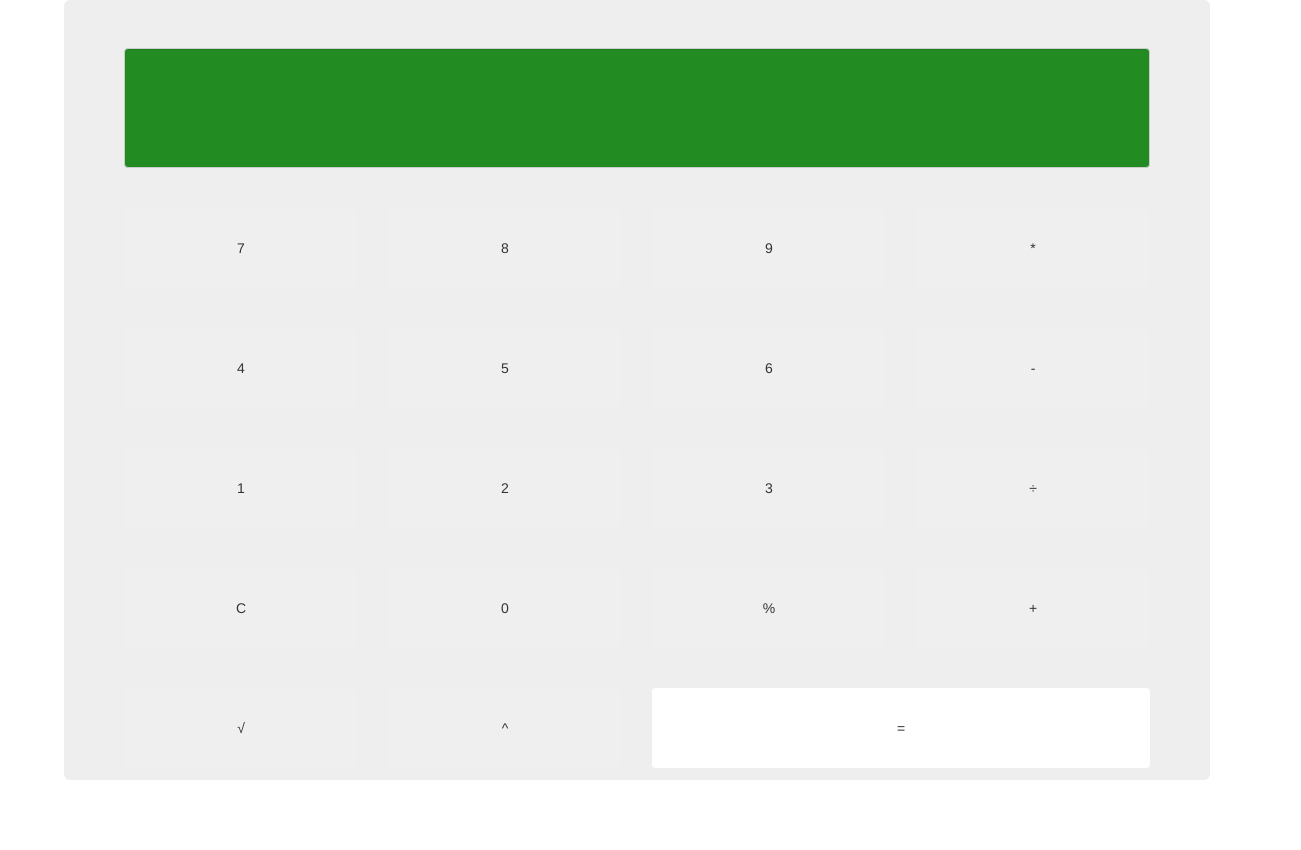
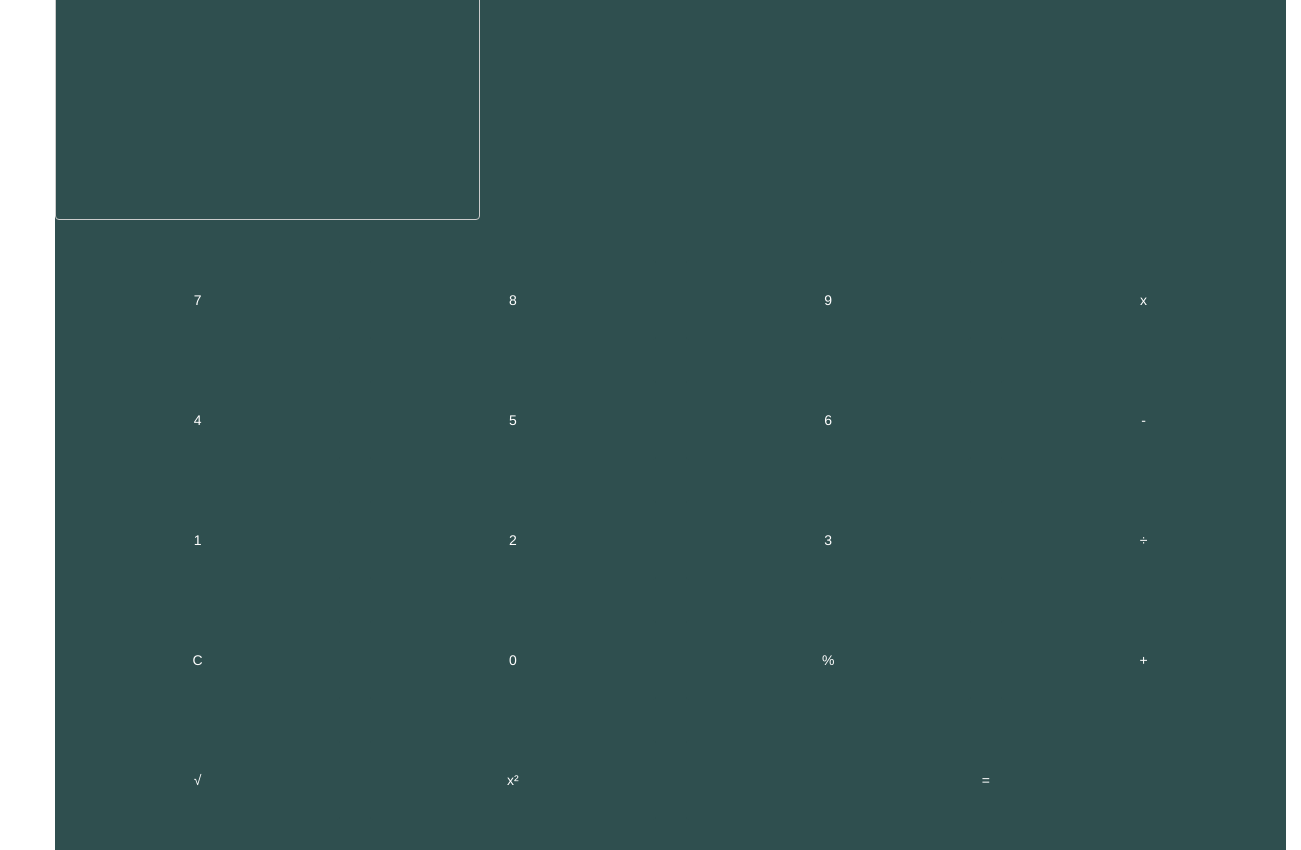
Before and after one commit to BryanPatucci/Calculadora, a website: page www/index.html in a window 1280 px wide. Shown: the whole page, 1301 px wide, since content can reach past the window. Before the commit the page ends 810 px from the top, so only its background shows below. Drawn offline with Linux system fonts and the light colour scheme.

Commit message:
Mudamos o layout da calculadora, adicionamos a função Math.sqrt() que seria o operador de raiz quadrada, arrumamos o tamanho, lugar e cores de nossa calculadora.E mudamos o config.xml para ficar em fullscreen e no modo portrait, assim não sendo possivel o usuário virar a tela

```diff
--- a/config.xml
+++ b/config.xml
@@ -90,7 +90,7 @@
   <preference name="KeepRunning" value="true"/>
   <preference name="monaca:AndroidIsPackageNameSeparate" value="false"/>
   <preference name="DisallowOverscroll" value="false"/>
-  <preference name="Orientation" value="landscape"/>
+  <preference name="Orientation" value="portrait"/>
   <preference name="SplashScreenDelay" value="1000"/>
   <preference name="Fullscreen" value="true"/>
 </widget>
--- a/www/components/contas.js
+++ b/www/components/contas.js
@@ -88,6 +88,13 @@ var operador;
       document.getElementById('display').value = "";
   });
 
+  var btnRaiz = document.getElementById('btnRaiz');
+  btnRaiz.addEventListener('click', function(){
+      valor1 = document.getElementById('display').value;
+      operador = "raiz";
+      document.getElementById('display').value = "";
+  });
+
   var btnIgual = document.getElementById('btnIgual');
   btnIgual.addEventListener('click', function(){
       valor2 = document.getElementById('display').value;
@@ -103,7 +110,10 @@ var operador;
       if(operador == "div"){
         result = parseInt(valor1) / parseInt (valor2);
       }
+      if(operador == "raiz"){
+        result = Math.sqrt(valor1);
+      }
       document.getElementById('display').value = result;
   });
--
+
 }
--- a/www/css/estilo.css
+++ b/www/css/estilo.css
@@ -1,32 +1,37 @@
 .calc{
-	width: 106,5%;
-  height: 780px;
-  margin-left: -6px;
+	width: 108%;
+  height: 850px;
+  margin-left: -15px;
   margin-top: -40px;
-	background-color: #FF8C00;
+  background-color: 	#2F4F4F;
+  color: #fff;
 }
+
 .botao{
-	font-size: 100px;
+  color: #fff;
+  background-color: 	#2F4F4F;
 	height: 80px;
 }
-.boto{
-  font-size: 70px;
-  height: 40px;
-  background: #00FF7F ;
+
+.num{
+  margin-right: -20;
+  color: #fff;
+	font-family: "OCR A Std";
 }
 
-.inp{
-	font-size: 1px;
-	height: 60px;
-	font-family: "OCR A Std";
+#display{
+  margin-left: 0px;
+  margin-top: -30px;
+	background-color: #2F4F4F;
+  height: 250px;
+  width: 425px;
+  font-size: 35px;
+  color: #fff;
 }
-#display{
-	background-color: #228B22;
-  height: 120px;
-}
+
 .botaozao{
-	font-size: 23px;
+  color: #fff;
 	height: 80px;
-  background-color:#fff;
+  background-color: #2F4F4F;
 
 }
--- a/www/index.html
+++ b/www/index.html
@@ -4,6 +4,7 @@
   <meta charset="utf-8">
   <meta name="viewport" content="width=device-width, initial-scale=1, maximum-scale=1, user-scalable=no, viewport-fit=cover">
   <meta http-equiv="Content-Security-Policy" content="default-src * data: gap: https://ssl.gstatic.com; style-src * 'unsafe-inline'; script-src * 'unsafe-inline' 'unsafe-eval'">
+
   <script src="components/loader.js"></script>
   <script src="components/jquery-3.3.1.min.js"></script>
   <script src="components/contas.js"></script>
@@ -15,11 +16,11 @@
 </head>
 <body>
     <div class="container"><br><br>
-            <div class="jumbotron calc">
+            <div class="calc">
             <div class="row">
               <div class="form-group">
               <div class="col-xs-12">
-                <input type="number" class="form-control inp" id="display" readonly>
+                <input type="number" class="form-control num" id="display" readonly>
               </div>
             </div>
           </div>
@@ -34,7 +35,7 @@
               <button type="button" name="button" class="btn btn-block botao" id="btn9"> 9 </button>
             </div>
             <div class="col-xs-3">
-              <button type="button" name="button" class="btn btn-block botao" id="btnMult"> * </button>
+              <button type="button" name="button" class="btn btn-block botao" id="btnMult"> x </button>
             </div>
           </div>
 
@@ -87,7 +88,7 @@
               <button type="button" name="button" class="btn btn-block botao" id="btnRaiz"> √</button>
             </div>
             <div class="col-xs-3">
-               <button type="button" name="button" value="," class="btn btn-block botao" id="btnPontencia()"> ^ </button>
+               <button type="button" name="button" value="," class="btn btn-block botao" id="btnPontencia"> x² </button>
             </div>
             <div class="col-xs-6">
               <button type="button" name="button" class="btn btn-block botaozao" id="btnIgual"> = </button>
```
